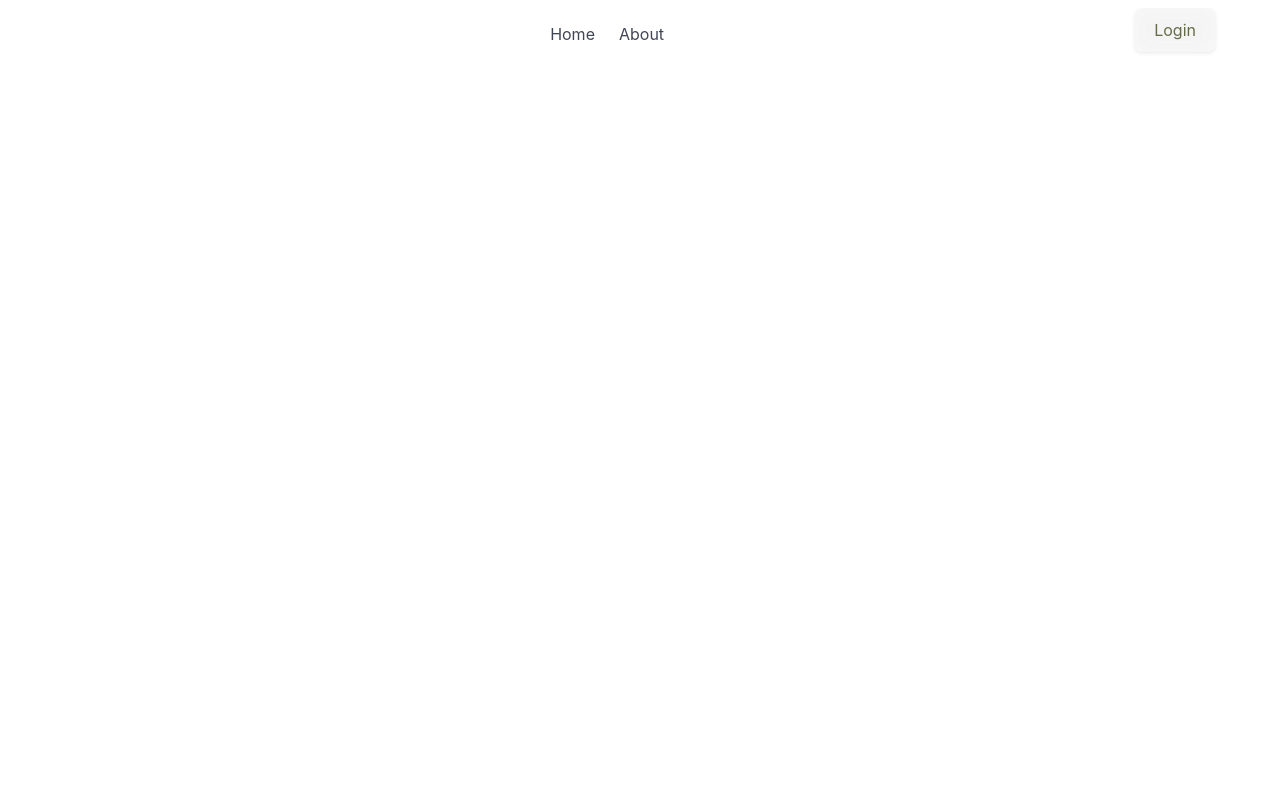
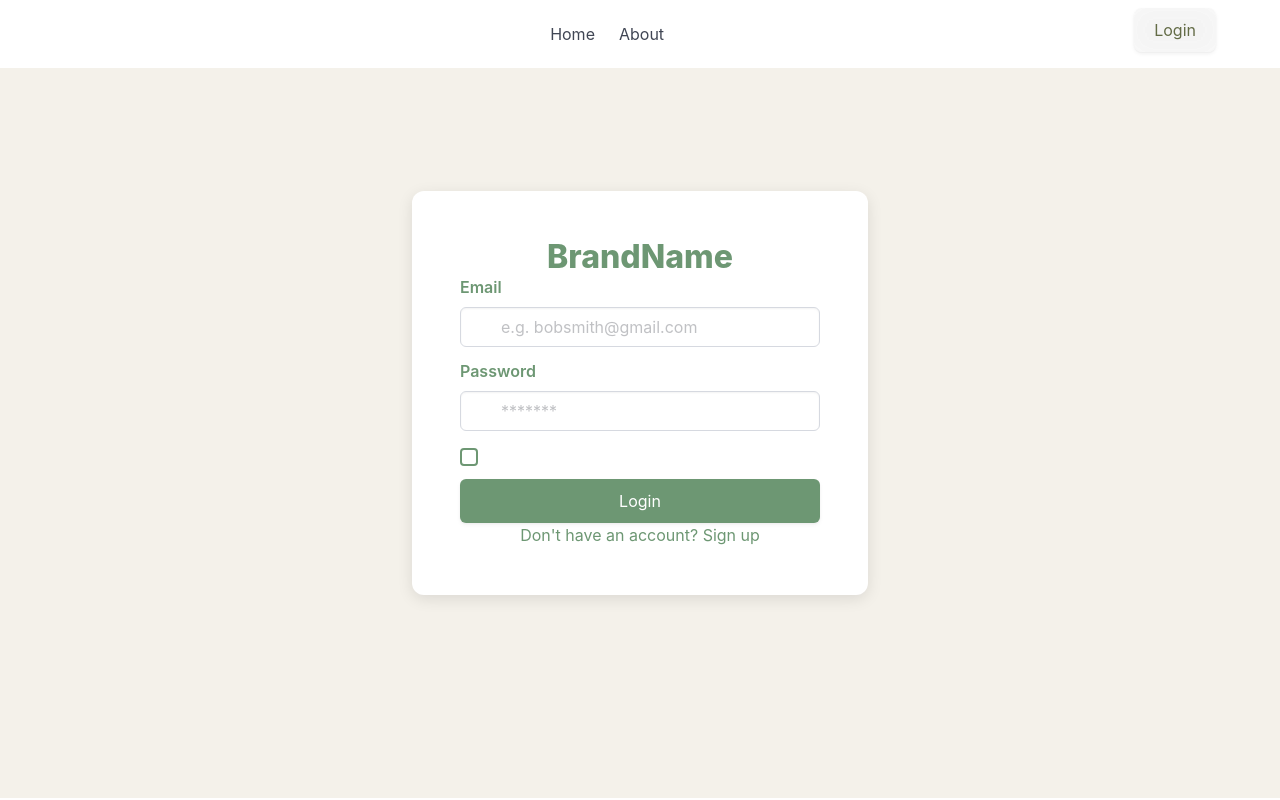
Before and after one commit to HariSupikssa/BiteStory, a React (Vite) app in the folder frontend/: page /login in a window 1280 px wide. Before the commit this address had no page. Built offline with nearby package versions, Linux system fonts and the light colour scheme.

Commit message:
Add login page

```diff
--- a/frontend/src/App.jsx
+++ b/frontend/src/App.jsx
@@ -1,9 +1,12 @@
-import React from 'react'
-import Navbar from './components/Navbar'
-import Home from './public/Home'
-import About from './public/About'
-// import Pages from './public/Pages'
-import { BrowserRouter, Route, Routes } from 'react-router-dom'
+import React from 'react';
+import { BrowserRouter, Route, Routes } from 'react-router-dom';
+import Navbar from './components/Navbar';
+import Home from './public/Home';
+import About from './public/About';
+import Login from './public/Login';
+import Register from './public/Register';
+import WithAuth from './public/WithAuth';// Import the HOC
+
 function App() {
   return (
     <BrowserRouter>
@@ -12,11 +15,13 @@ function App() {
         <Routes>
           <Route exact path='/' element={<Home />} />
           <Route path='/about' element={<About />} />
+          <Route path='/login' element={<Login />} />
+          <Route path='/register' element={<Register />} />
+          {/* <Route path='/profile' element={withAuth(Profile)} /> */}
         </Routes>
       </div>
     </BrowserRouter>
-
-  )
+  );
 }
 
-export default App
+export default App;
--- /dev/null
+++ b/frontend/src/public/Login.jsx
@@ -0,0 +1,95 @@
+import React, { useState } from "react";
+import './style.css';
+
+const Login = () => {
+    const [isRegistering, setIsRegistering] = useState(false);
+
+    return (
+        <section className="hero is-fullheight login-con" style={{ backgroundColor: "#F4F1EA", position: "relative" }}>
+            <div className="hero-body">
+                <div className="container">
+                    <div className="columns is-centered">
+                        <div className="column is-8-tablet is-6-desktop is-5-widescreen">
+                            <div className="box" style={{ backgroundColor: "#FFFFFF", borderRadius: "12px", boxShadow: "0px 4px 15px rgba(0, 0, 0, 0.1)", padding: "3rem" }}>
+                                <div className="has-text-centered">
+                                    <h1 className="title sage" >BrandName</h1>
+                                </div>
+                                {!isRegistering ? (
+                                    <form>
+                                        <div className="field">
+                                            <label className="label sage" >Email</label>
+                                            <div className="control has-icons-left">
+                                                <input type="email" placeholder="e.g. bobsmith@gmail.com" className="input" style={{ backgroundColor: "#FFFFFF" }} required />
+                                                <span className="icon is-small is-left">
+                                                    <i className="fa fa-envelope sage" ></i>
+                                                </span>
+                                            </div>
+                                        </div>
+                                        <div className="field">
+                                            <label className="label sage" >Password</label>
+                                            <div className="control has-icons-left">
+                                                <input type="password" placeholder="*******" className="input" style={{ backgroundColor: "#FFFFFF" }} required />
+                                                <span className="icon is-small is-left">
+                                                    <i className="fa fa-lock sage" ></i>
+                                                </span>
+                                            </div>
+                                        </div>
+                                        <div className="field">
+                                            <label className="checkbox sage" style={{ color: "#ffffff" }}>
+                                                <input type="checkbox" /> Remember me
+                                            </label>
+                                        </div>
+                                        <div className="">
+                                            <button className="button sage-button" style={{ color: "white", borderRadius: "6px", width: "100%" }}>Login</button>
+                                        </div>
+                                        <p className="has-text-centered" style={{ color: "#6D9773", cursor: "pointer" }} onClick={() => setIsRegistering(true)}>
+                                            Don't have an account? Sign up
+                                        </p>
+                                    </form>
+                                ) : (
+                                    <form>
+                                        <div className="field">
+                                            <label className="label sage" >Name</label>
+                                            <div className="control has-icons-left">
+                                                <input type="text" placeholder="e.g. John Doe" className="input" style={{ backgroundColor: "#FFFFFF" }} required />
+                                                <span className="icon is-small is-left">
+                                                    <i className="fa fa-user sage" ></i>
+                                                </span>
+                                            </div>
+                                        </div>
+                                        <div className="field">
+                                            <label className="label sage" >Email</label>
+                                            <div className="control has-icons-left">
+                                                <input type="email" placeholder="e.g. bobsmith@gmail.com" className="input" style={{ backgroundColor: "#FFFFFF" }} required />
+                                                <span className="icon is-small is-left">
+                                                    <i className="fa fa-envelope sage" ></i>
+                                                </span>
+                                            </div>
+                                        </div>
+                                        <div className="field">
+                                            <label className="label sage" >Password</label>
+                                            <div className="control has-icons-left">
+                                                <input type="password" placeholder="*******" className="input" style={{ backgroundColor: "#FFFFFF" }} required />
+                                                <span className="icon is-small is-left">
+                                                    <i className="fa fa-lock sage" ></i>
+                                                </span>
+                                            </div>
+                                        </div>
+                                        <div className="field">
+                                            <button className="button sage-button" style={{ color: "white", borderRadius: "6px", width: "100%" }}>Sign Up</button>
+                                        </div>
+                                        <p className="has-text-centered sage" style={{ cursor: "pointer" }} onClick={() => setIsRegistering(false)}>
+                                            Already have an account? Log in
+                                        </p>
+                                    </form>
+                                )}
+                            </div>
+                        </div>
+                    </div>
+                </div>
+            </div>
+        </section>
+    );
+};
+
+export default Login;
--- /dev/null
+++ b/frontend/src/public/Register.jsx
@@ -0,0 +1,38 @@
+import React, { useState } from 'react';
+import axios from 'axios';
+import { useNavigate } from 'react-router-dom';
+
+const Register = () => {
+    const [credentials, setCredentials] = useState({ email: '', password: '' });
+    const navigate = useNavigate();
+
+    const handleSubmit = async (e) => {
+        e.preventDefault();
+        try {
+            await axios.post('http://your-api-url.com/register', credentials);
+            navigate('/login');
+        } catch (error) {
+            console.error('Registration failed', error);
+        }
+    };
+
+    return (
+        <form onSubmit={handleSubmit}>
+            <input
+                type="email"
+                placeholder="Email"
+                value={credentials.email}
+                onChange={(e) => setCredentials({ ...credentials, email: e.target.value })}
+            />
+            <input
+                type="password"
+                placeholder="Password"
+                value={credentials.password}
+                onChange={(e) => setCredentials({ ...credentials, password: e.target.value })}
+            />
+            <button type="submit">Register</button>
+        </form>
+    );
+};
+
+export default Register;
--- /dev/null
+++ b/frontend/src/public/WithAuth.jsx
@@ -0,0 +1,13 @@
+import React from 'react';
+import { Navigate } from 'react-router-dom';
+
+const WithAuth = (Component) => {
+    const AuthRoute = (props) => {
+        const isAuth = !!localStorage.getItem('token');
+        return isAuth ? <Component {...props} /> : <Navigate to="/login" />;
+    };
+
+    return AuthRoute;
+};
+
+export default WithAuth;
--- a/frontend/src/public/style.css
+++ b/frontend/src/public/style.css
@@ -1,5 +1,69 @@
+.sage {
+    /* color: #8A9A5B; */
+    color: #6D9773;
+    /* Sage text color */
+}
+
+/* Custom checkbox styles */
+input[type="checkbox"] {
+    appearance: none;
+    -webkit-appearance: none;
+    -moz-appearance: none;
+    width: 18px;
+    height: 18px;
+    border: 2px solid #6D9773;
+    border-radius: 4px;
+    outline: none;
+    cursor: pointer;
+    position: relative;
+    vertical-align: middle;
+}
+
+/* Custom checkbox checked state */
+input[type="checkbox"]:checked {
+    background-color: #6D9773;
+    border-color: #6D9773;
+}
+
+input[type="checkbox"]:checked::before {
+    content: "✔";
+    position: absolute;
+    left: 50%;
+    top: 50%;
+    transform: translate(-50%, -50%);
+    font-size: 12px;
+    color: white;
+}
+
+
 .is-transparent {
     background-color: hsl(0 100% 100% /1);
+}
+
+.sage {
+    /* color: #8A9A5B; */
+    color: #6D9773;
+    /* Sage text color */
+}
+
+.sage-button {
+    background: #6D9773;
+    border: none;
+    padding: 10px 20px;
+    font-size: inherit;
+    border-radius: 8px;
+    backdrop-filter: blur(10px);
+    transition: all 0.3s ease-in-out;
+    font-family: inherit;
+    font-weight: inherit;
+    mix-blend-mode: normal;
+    color: white;
+}
+
+.sage-button:hover {
+    background: #5a8460 !important;
+    transform: scale(1.05);
+    box-shadow: 0 4px 10px rgba(109, 151, 115, 0.3);
 }
 
 .is-glassy {
@@ -13,9 +77,7 @@
     font-family: inherit;
     font-weight: inherit;
     mix-blend-mode: difference;
-    /* Adapts text color dynamically */
     color: rgb(83, 97, 37);
-    /* Inherits color to match surrounding contrast */
 }
 
 .is-glassy:hover {
@@ -33,9 +95,7 @@
 .navbar-item.is-active {
     background-color: hsl(75 26% 48%/1);
     /* background-color: hsl(86 81% 31%/1); */
-    /* Change to your desired color  hsl(24 100% 50%/0.5);*/
     color: white;
-    /* Ensure text color is readable */
 }
 
 .navbar-item:hover {
@@ -45,3 +105,18 @@
 .navbar-item.is-active:hover {
     background-color: hsl(75 26% 48%/1);
 }
+
+.login-con {
+    height: calc(100vh - 70px);
+    overflow: hidden;
+    padding-bottom: 80px;
+}
+
+.hero.is-fullheight {
+    min-height: 100%;
+}
+
+.box {
+    max-height: 100%;
+    overflow-y: auto;
+}
```
Also changed, not shown: frontend/src/components/Navbar.jsx (+22 -16 lines).
